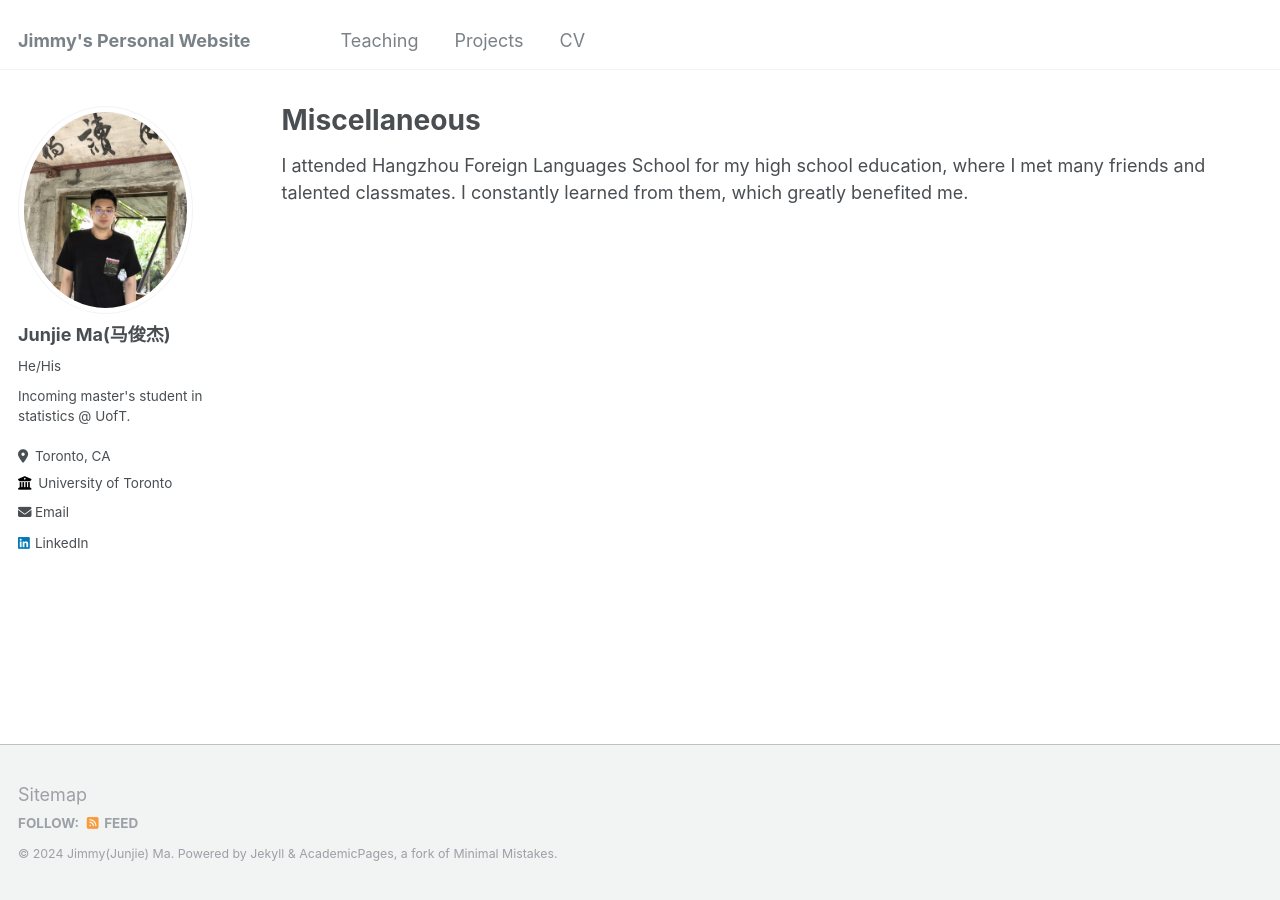
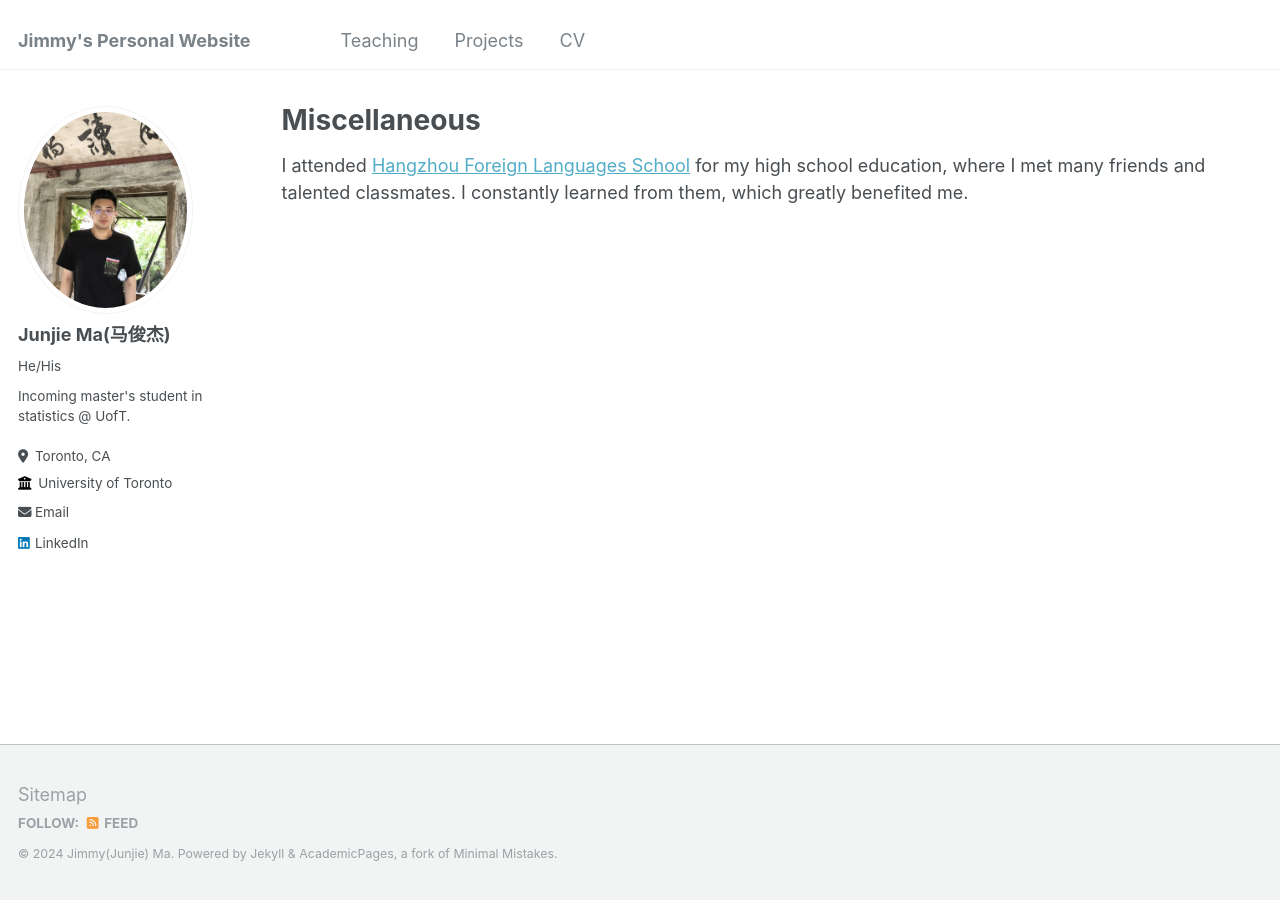
Before and after one commit to JimmyMa1006/JimmyMa1006.github.io, a Jekyll site: the page built from _pages/miscellaneous.md, in a window 1280 px wide. Built offline with Jekyll 4.4.1, drawn with Linux system fonts in a browser that asks for light colours; part of the change alters nothing that is shown.

```diff
--- a/_pages/miscellaneous.md
+++ b/_pages/miscellaneous.md
@@ -5,4 +5,4 @@ permalink: /miscellaneous/
 author_profile: true
 ---
 
-I attended Hangzhou Foreign Languages School for my high school education, where I met many friends and talented classmates. I constantly learned from them, which greatly benefited me.
+I attended [Hangzhou Foreign Languages School](http://www.chinahw.net/web/index.php/index/xxgk/moid/25) for my high school education, where I met many friends and talented classmates. I constantly learned from them, which greatly benefited me.
```
